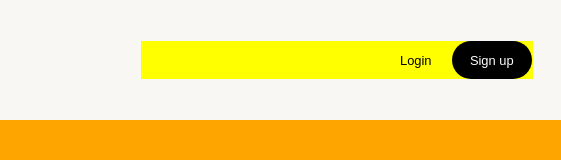
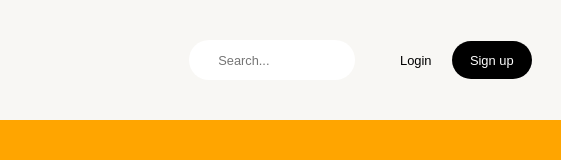
Before and after one commit to OmPanpatil/HTML-AND-CSS-CRASH-COURSE, a plain HTML site: page Projects/DRIBBLE-PROJECT/index.html in a window 1280 px wide. Shown: the full height of the page, 719-1280 px from the left. Drawn offline with nearby package versions, Linux system fonts and the light colour scheme.

Commit message:
Day 34 of learning WebDev

```diff
--- a/Projects/DRIBBLE-PROJECT/index.html
+++ b/Projects/DRIBBLE-PROJECT/index.html
@@ -5,6 +5,10 @@
     <meta name="viewport" content="width=device-width, initial-scale=1.0">
     <title>Dribbble - Discover the World's Top Designers & Creative Professionals on Dribbble. We are where designers gain inspiration, feedback, community, and jobs.</title>
     <link href="https://cdn.jsdelivr.net/npm/remixicon@4.3.0/fonts/remixicon.css" rel="stylesheet"/>
+    <!-- <link
+    href="https://cdn.jsdelivr.net/npm/remixicon@4.3.0/fonts/remixicon.css"
+    rel="stylesheet"
+/> -->
     <link rel="stylesheet" href="style.css">
 </head>
 <body>
@@ -19,6 +23,10 @@
             </div>
             <img src="./image/dribble-head-logo.png" alt="Dribble heading logo">
             <div id="nav-part2">
+                <form>
+                    <!-- <label for=""></label> -->
+                    <input type="search" placeholder="Search...">
+                </form>
                 <button>Login</button>
                 <button>Sign up</button>
             </div>
--- a/Projects/DRIBBLE-PROJECT/style.css
+++ b/Projects/DRIBBLE-PROJECT/style.css
@@ -67,7 +67,7 @@ html,body{
 
 #nav-part2{
     width: 32%;
-    background-color: yellow;
+    /* background-color: yellow; */
     display: flex;
     align-items: center;
     justify-content: flex-end;
@@ -87,10 +87,35 @@ html,body{
     margin: 0 0.1vw;
 }
 
-#nav-part2 button:nth-child(1){
+#nav-part2 button:nth-child(2){
     background-color: transparent;
     color: #000;
 }
+
+#nav-part2 form{
+    height: 5vh;
+    border-radius: 5vw;
+    width: 13vw;
+    margin-right: 2vw;
+    /* padding: 0 3vw; */
+}
+
+
+#nav-part2 input{
+    height: 5vh;
+    border-radius: 5vw;
+    width: 13vw;
+    padding: 0 2.3vw;
+    font-size: 1vw;
+    border: none;
+}
+
+/* #nav-part2 input::before{
+    /* content: "<i class="ri-search-line"></i>"; */
+    /* content: "🔍";
+    height: 2vh;
+    width: 2vw; */
+/* } */
 
 
 #page1 #content{
```
